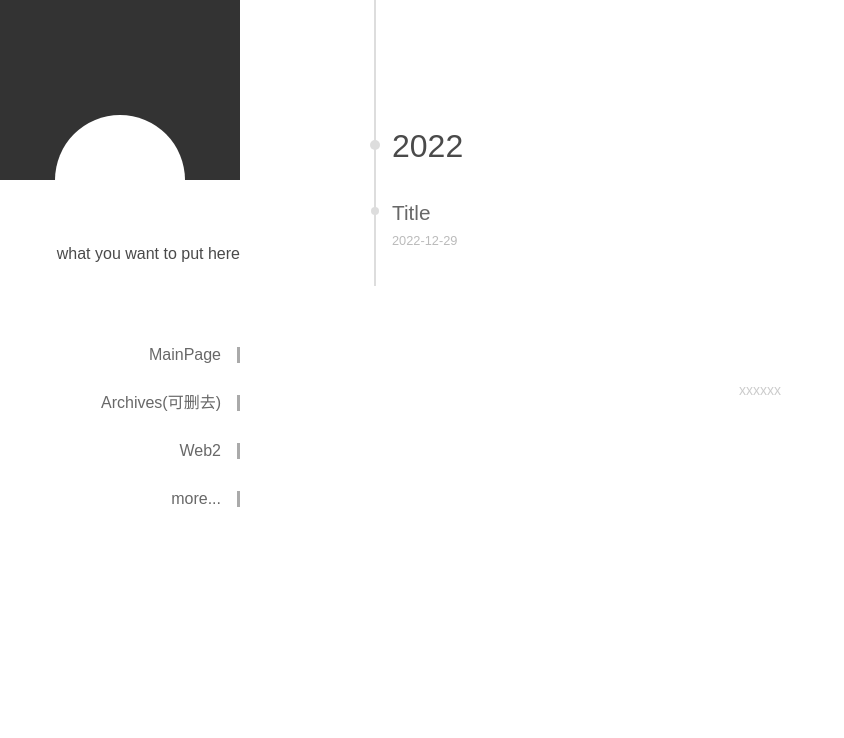
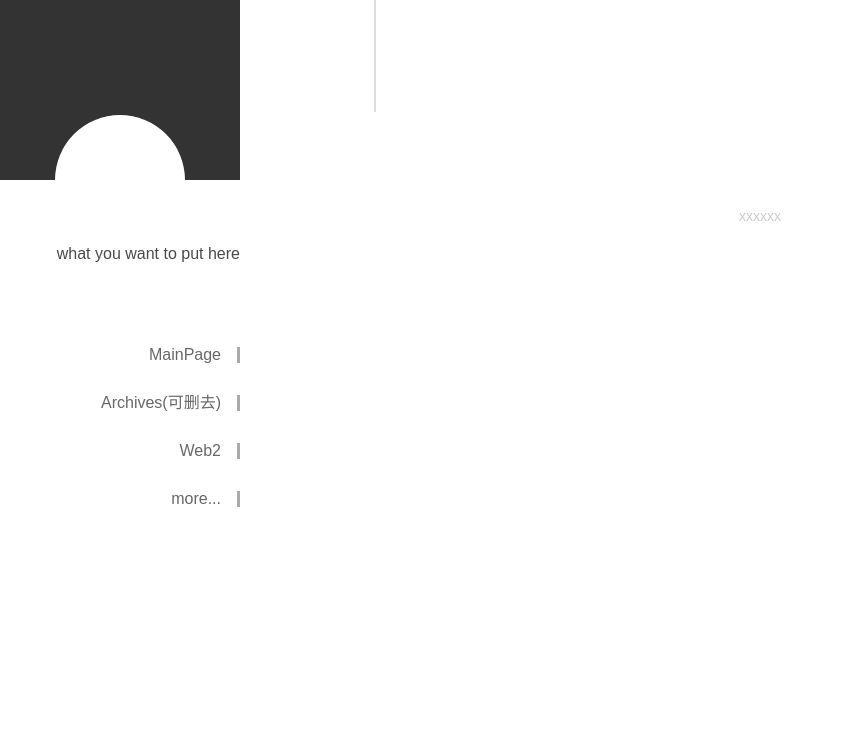
Before and after one commit to lymangos/lymangos.github.io, a plain HTML site: page more/index.html in a window 1280 px wide. Shown: the top 738 px of the page, without its empty margins (0-844 px from the left). Drawn offline with Linux system fonts and the light colour scheme; a small style sheet from the web is missing.

Commit message:
Site updated: 2022-12-29 13:24:15

```diff
--- a/more/index.html
+++ b/more/index.html
@@ -72,27 +72,7 @@
 
 
     <section class="TimeSection">
-    <h1 class="time-section-year">
-        2022
-    </h1>
-    <ul class="time-section-list">
 
-
-        <li>
-            <a href="/2022/12/29/hello-world/">
-                <h2>Title</h2>
-            </a>
-            <div class='ListMeta'>
-  <time datetime="2022-12-29T03:09:22.184Z" itemprop="datePublished">
-    2022-12-29
-  </time>
-
-
-</div>
-
-        </li>
-
-    </ul>
 </section>
 
 
```
Also changed, not shown: index.html (+1 -1 lines).
